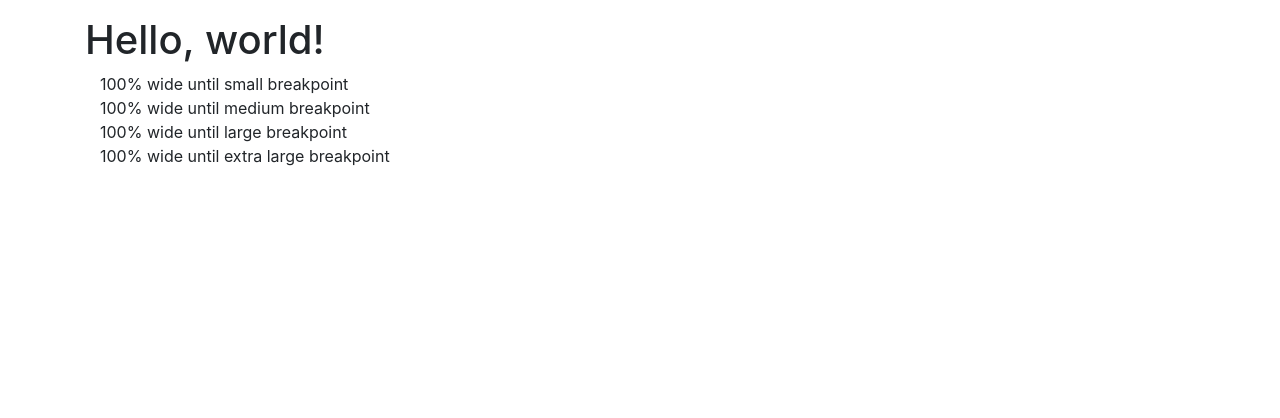
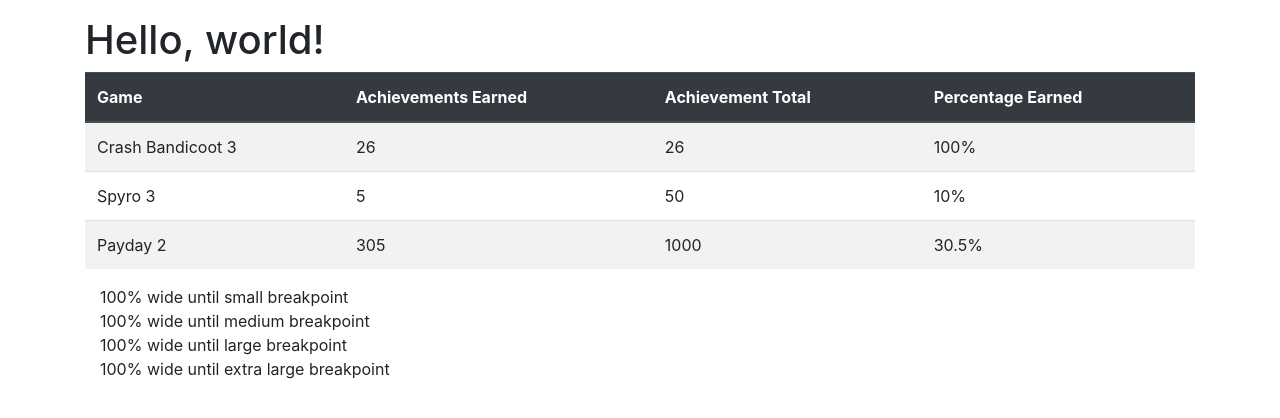
Before and after one commit to stnrtch1/PHPAchievementTracker, a PHP site: page / in a window 1280 px wide. Shown: the top 418 px of the page. Run offline with PHP 8.4, Linux system fonts and the light colour scheme.

Commit message:
Added dummy table data for format planning

```diff
--- a/index.php
+++ b/index.php
@@ -1,3 +1,7 @@
+<?php
+
+?>
+
 <!doctype html>
 <html lang="en">
   <head>
@@ -12,7 +16,41 @@
   </head>
   <body class="pt-3">
     <div class="container">
+
       <h1>Hello, world!</h1>
+
+      <table class="table table-striped table-hover">
+        <thead class="thead-dark">
+          <tr>
+            <th>Game</th>
+            <th>Achievements Earned</th>
+            <th>Achievement Total</th>
+            <th>Percentage Earned</th>
+          </tr>
+        </thead>
+        <tbody>
+          <tr>
+            <td>Crash Bandicoot 3</td>
+            <td>26</td>
+            <td>26</td>
+            <td>100%</td>
+          </tr>
+          <tr>
+            <td>Spyro 3</td>
+            <td>5</td>
+            <td>50</td>
+            <td>10%</td>
+          </tr>
+          <tr>
+            <td>Payday 2</td>
+            <td>305</td>
+            <td>1000</td>
+            <td>30.5%</td>
+          </tr>
+        </tbody>
+      </table>
+
+
 
       <div class="container-sm">100% wide until small breakpoint</div>
       <div class="container-md">100% wide until medium breakpoint</div>
@@ -20,8 +58,6 @@
       <div class="container-xl">100% wide until extra large breakpoint</div>
     </div>
 
-
-
     <!-- JS Scripts needed for Bootstrap-->
     <script src="https://code.jquery.com/jquery-3.5.1.slim.min.js" integrity="sha384-DfXdz2htPH0lsSSs5nCTpuj/zy4C+OGpamoFVy38MVBnE+IbbVYUew+OrCXaRkfj" crossorigin="anonymous"></script>
     <script src="js/bootstrap.bundle.min.js"></script>
```
